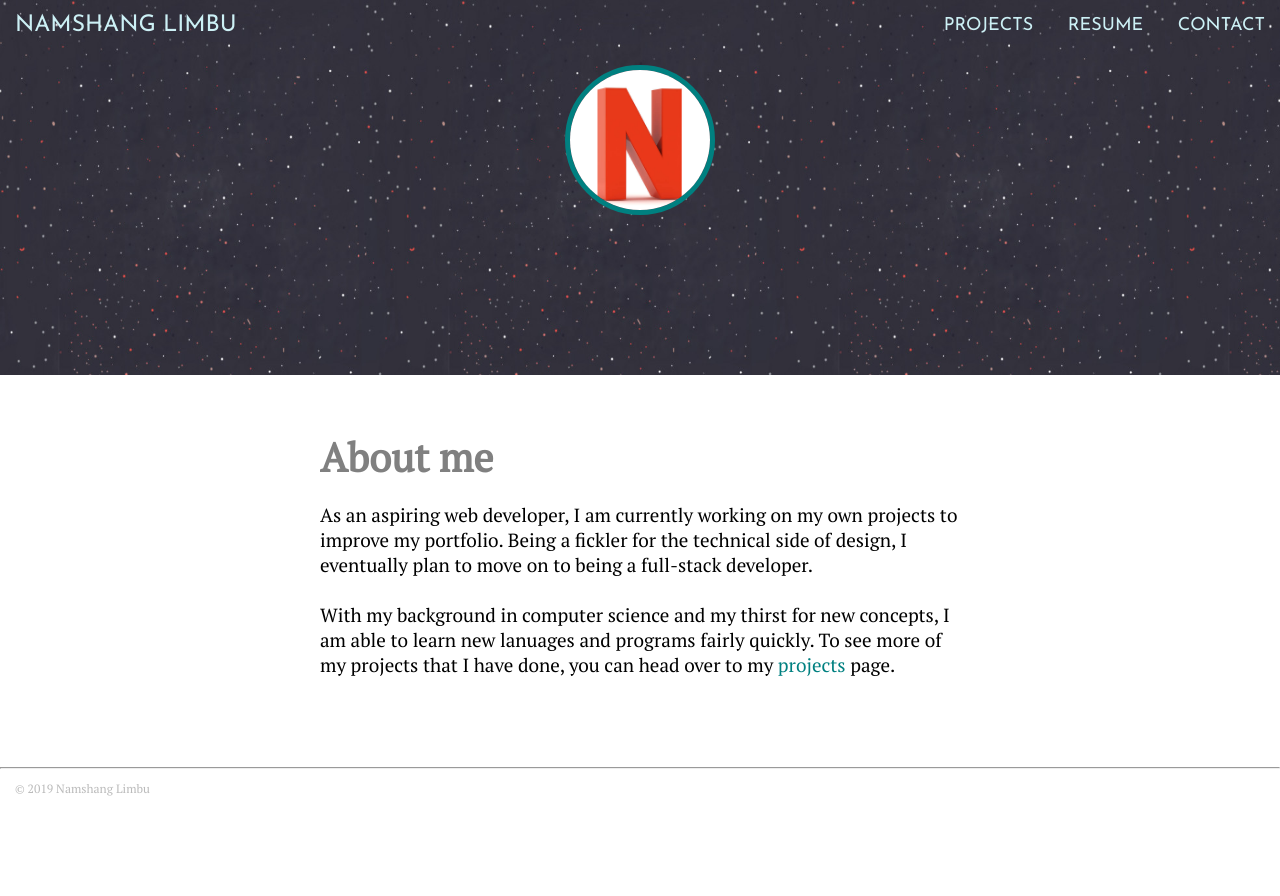
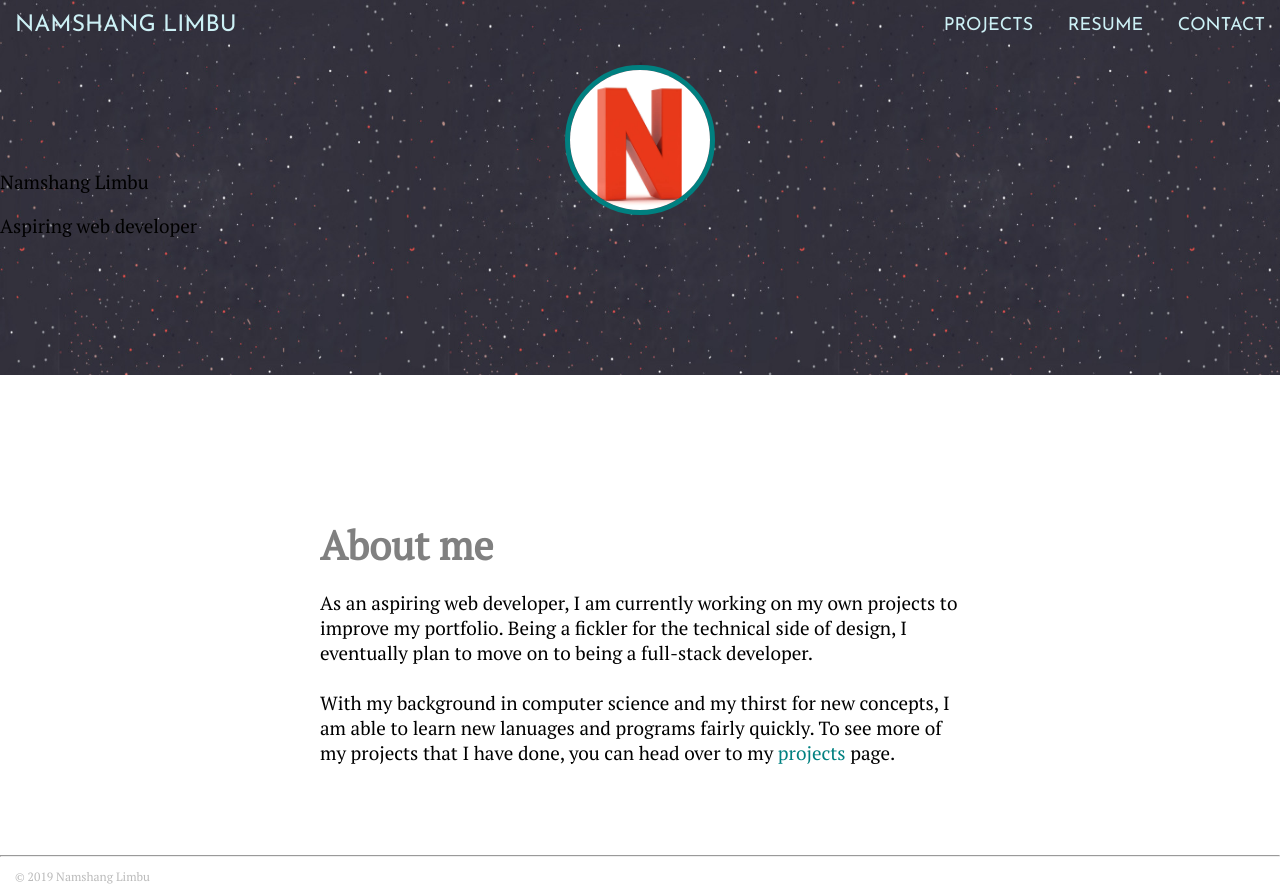
Before and after one commit to namshangl21/namshang.github.io, a plain HTML site: page index.html in a window 1280 px wide. Before the commit the page ends 808 px from the top, so only its background shows below. Drawn offline with Linux system fonts and the light colour scheme.

Commit message:
Update index.html

```diff
--- a/index.html
+++ b/index.html
@@ -11,7 +11,7 @@
 	</head>
 	<body>
 		<nav>
-			<a href="blank"><img class="nav-icon" src="images/page-icon.jpg"><a>
+			<img class="nav-icon" src="images/page-icon.jpg">
 			<div class="nav-name">
 				<a href="index.html">NAMSHANG LIMBU</a>
 			</div>
@@ -21,6 +21,10 @@
 					<li><a href="index.html">RESUME</a></li>
 					<li><a href="index.html">CONTACT</a></li>
 				</ul>
+			</div>
+			<div class="banner-name">
+				<p class="main-name">Namshang Limbu<p>
+				<p class="below-name">Aspiring web developer</p>
 			</div>
 		<nav>
 		<div class="container">
```
